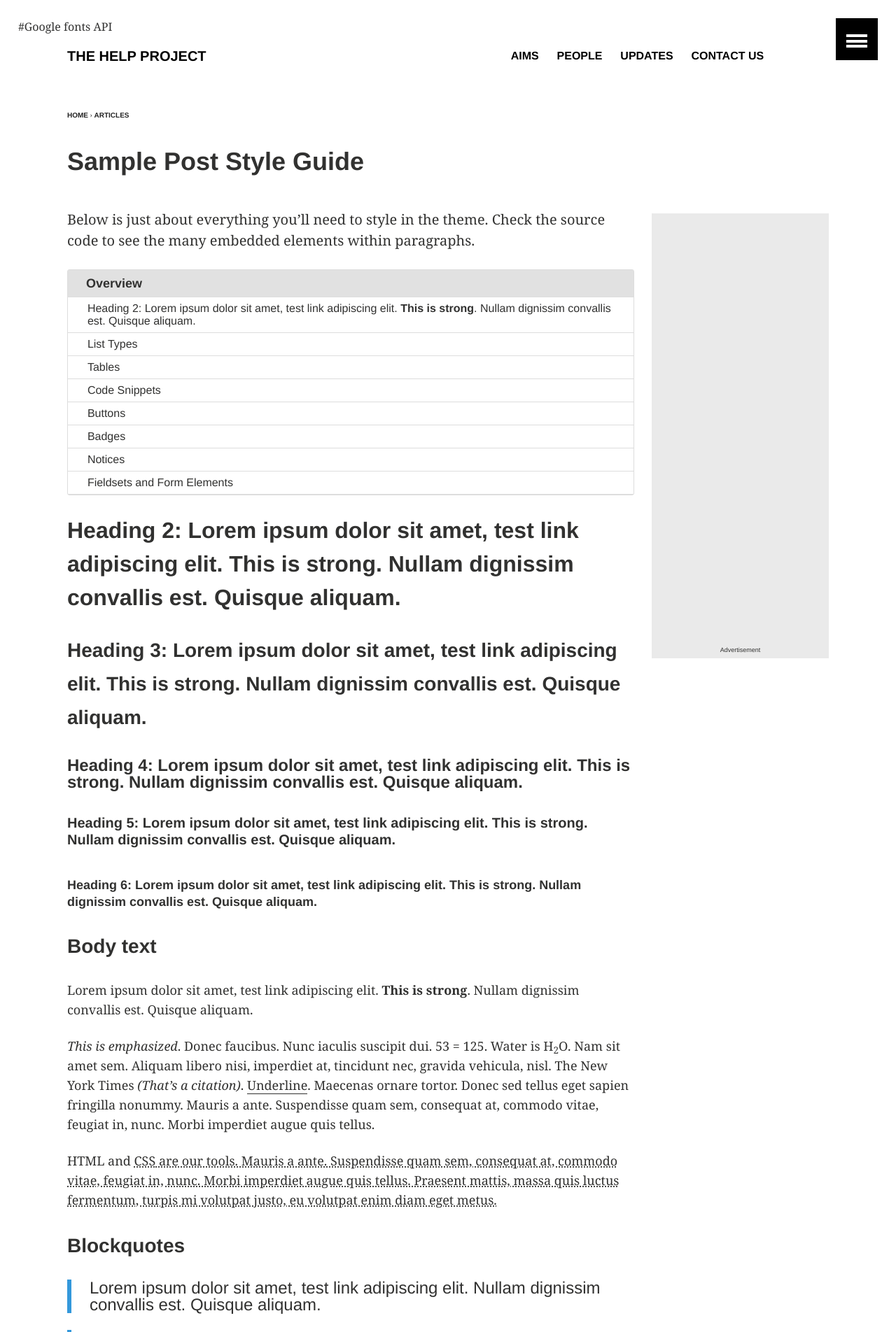
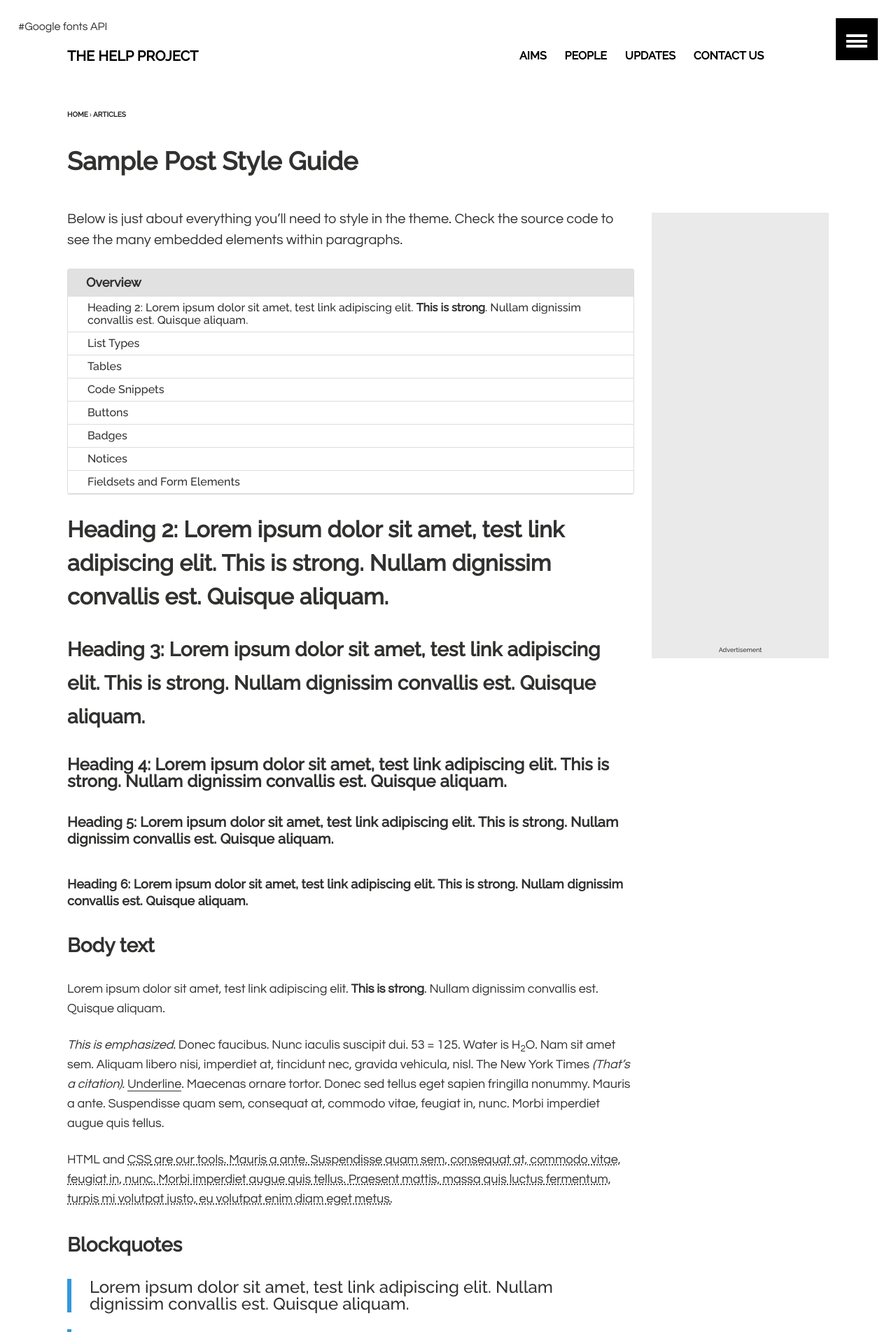
Before and after one commit to Auquan/help_project, a Jekyll site: the page built from _posts/articles/2011-03-10-sample-post.md, in a window 1280 px wide. Shown: the top 1904 px of the page at 70% size. Built offline with Jekyll 4.4.1, drawn with Linux system fonts in a browser that asks for light colours; comment, search, counter and statistics services are not loaded.

Commit message:
Changed Based and Heading Font for site

```diff
--- a/_sass/_variables.scss
+++ b/_sass/_variables.scss
@@ -6,8 +6,8 @@
    Typography variables
    ========================================================================== */
 
-$base-font                   	: Georgia,Times,"Times New Roman",serif;
-$heading-font                	: "Helvetica Neue","Segoe UI",Arial,sans-serif;
+$base-font                   	: 'Questrial', sans-serif;
+$heading-font                	: 'Raleway',sans-serif;
 $caption-font                	: $base-font;
 $code-font                   	: monospace;
 $alt-font                    	: $heading-font;
```
